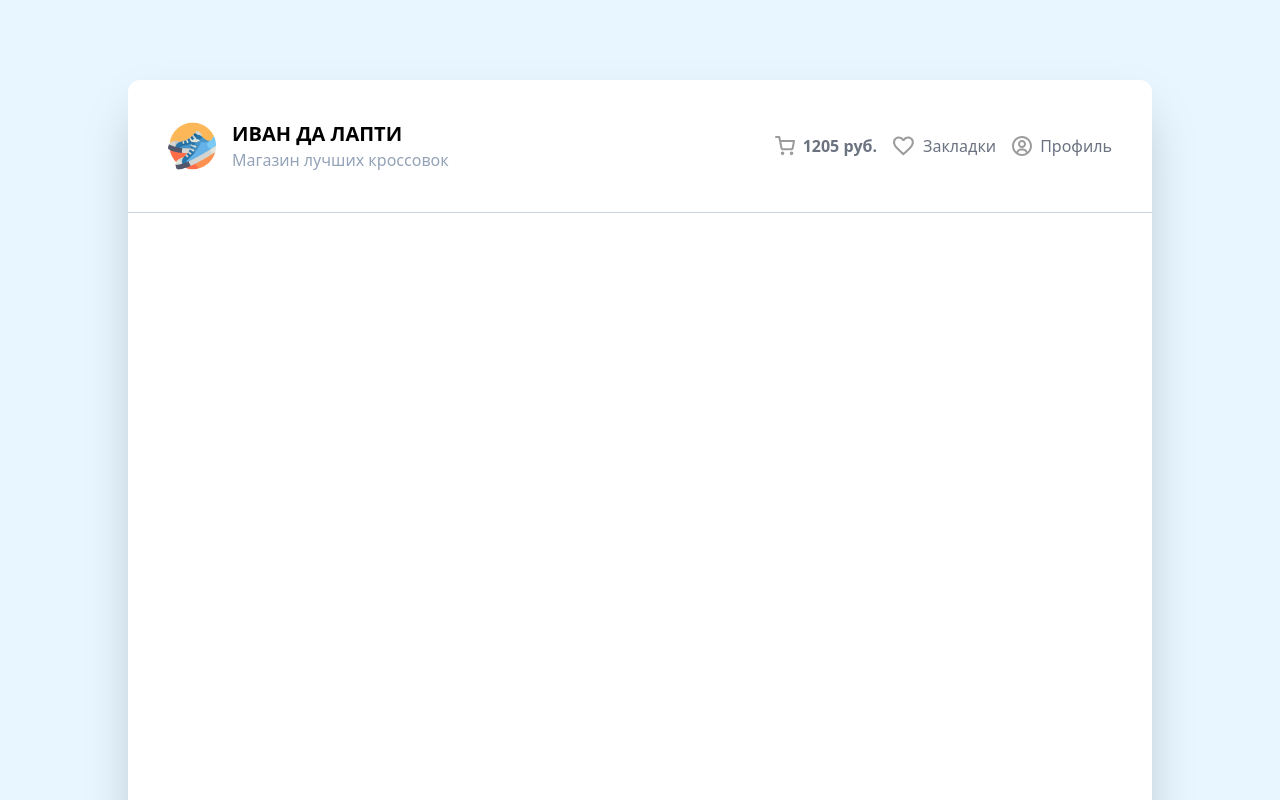
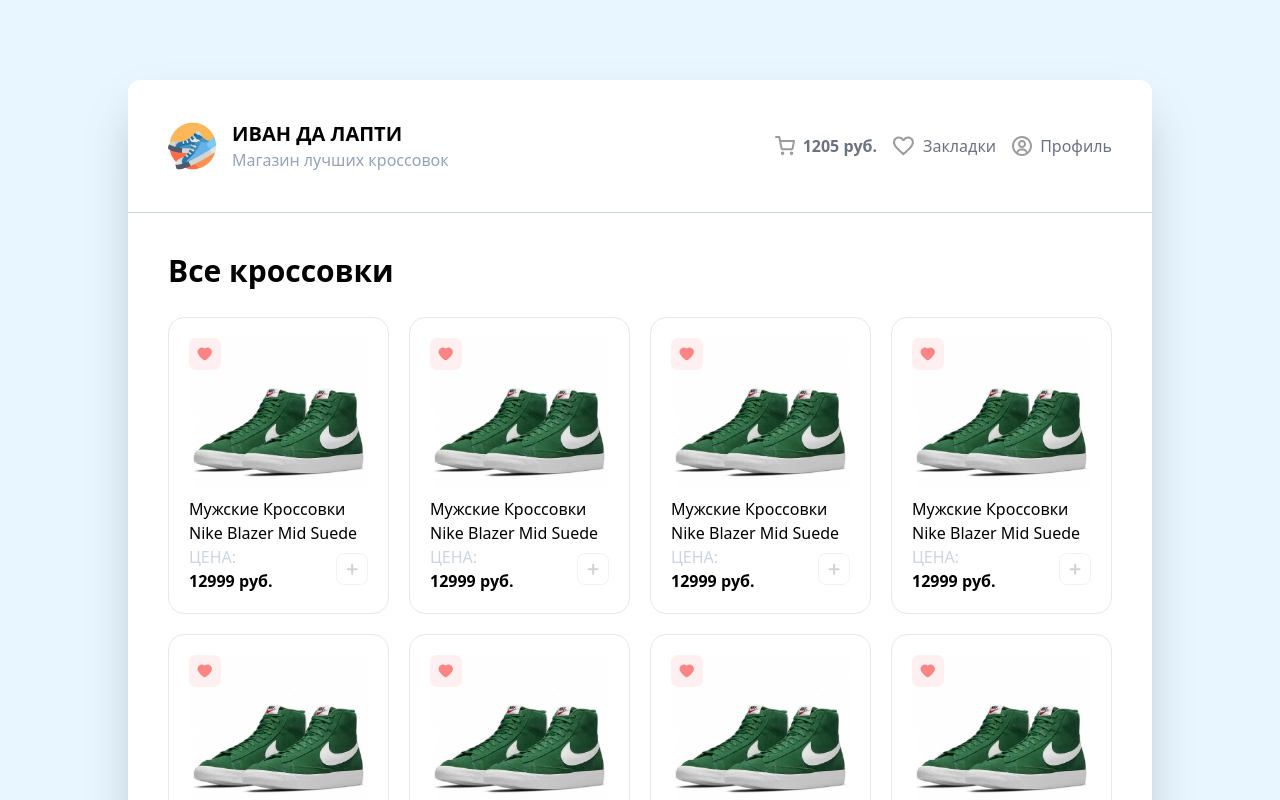
Before and after one commit to mrxyrma/sneakers, a Vue app: page / in a window 1280 px wide. Shown: the top 800 px of the page. Built offline with nearby package versions, Linux system fonts and the light colour scheme.

Commit message:
style: сверстать раздел с карточками товара

```diff
--- a/src/assets/base.css
+++ /dev/null
@@ -1,86 +0,0 @@
-/* color palette from <https://github.com/vuejs/theme> */
-:root {
-  --vt-c-white: #ffffff;
-  --vt-c-white-soft: #f8f8f8;
-  --vt-c-white-mute: #f2f2f2;
-
-  --vt-c-black: #181818;
-  --vt-c-black-soft: #222222;
-  --vt-c-black-mute: #282828;
-
-  --vt-c-indigo: #2c3e50;
-
-  --vt-c-divider-light-1: rgba(60, 60, 60, 0.29);
-  --vt-c-divider-light-2: rgba(60, 60, 60, 0.12);
-  --vt-c-divider-dark-1: rgba(84, 84, 84, 0.65);
-  --vt-c-divider-dark-2: rgba(84, 84, 84, 0.48);
-
-  --vt-c-text-light-1: var(--vt-c-indigo);
-  --vt-c-text-light-2: rgba(60, 60, 60, 0.66);
-  --vt-c-text-dark-1: var(--vt-c-white);
-  --vt-c-text-dark-2: rgba(235, 235, 235, 0.64);
-}
-
-/* semantic color variables for this project */
-:root {
-  --color-background: var(--vt-c-white);
-  --color-background-soft: var(--vt-c-white-soft);
-  --color-background-mute: var(--vt-c-white-mute);
-
-  --color-border: var(--vt-c-divider-light-2);
-  --color-border-hover: var(--vt-c-divider-light-1);
-
-  --color-heading: var(--vt-c-text-light-1);
-  --color-text: var(--vt-c-text-light-1);
-
-  --section-gap: 160px;
-}
-
-@media (prefers-color-scheme: dark) {
-  :root {
-    --color-background: var(--vt-c-black);
-    --color-background-soft: var(--vt-c-black-soft);
-    --color-background-mute: var(--vt-c-black-mute);
-
-    --color-border: var(--vt-c-divider-dark-2);
-    --color-border-hover: var(--vt-c-divider-dark-1);
-
-    --color-heading: var(--vt-c-text-dark-1);
-    --color-text: var(--vt-c-text-dark-2);
-  }
-}
-
-*,
-*::before,
-*::after {
-  box-sizing: border-box;
-  margin: 0;
-  font-weight: normal;
-}
-
-body {
-  min-height: 100vh;
-  color: var(--color-text);
-  background: var(--color-background);
-  transition:
-    color 0.5s,
-    background-color 0.5s;
-  line-height: 1.6;
-  font-family:
-    Inter,
-    -apple-system,
-    BlinkMacSystemFont,
-    'Segoe UI',
-    Roboto,
-    Oxygen,
-    Ubuntu,
-    Cantarell,
-    'Fira Sans',
-    'Droid Sans',
-    'Helvetica Neue',
-    sans-serif;
-  font-size: 15px;
-  text-rendering: optimizeLegibility;
-  -webkit-font-smoothing: antialiased;
-  -moz-osx-font-smoothing: grayscale;
-}
--- a/src/assets/main.css
+++ /dev/null
@@ -1,35 +0,0 @@
-@import './base.css';
-
-#app {
-  max-width: 1280px;
-  margin: 0 auto;
-  padding: 2rem;
-  font-weight: normal;
-}
-
-a,
-.green {
-  text-decoration: none;
-  color: hsla(160, 100%, 37%, 1);
-  transition: 0.4s;
-  padding: 3px;
-}
-
-@media (hover: hover) {
-  a:hover {
-    background-color: hsla(160, 100%, 37%, 0.2);
-  }
-}
-
-@media (min-width: 1024px) {
-  body {
-    display: flex;
-    place-items: center;
-  }
-
-  #app {
-    display: grid;
-    grid-template-columns: 1fr 1fr;
-    padding: 0 2rem;
-  }
-}
--- /dev/null
+++ b/src/entities/product-card-template/index.ts
@@ -0,0 +1 @@
+export { default as ProductCardTemplate } from './product-card-template.vue';
--- /dev/null
+++ b/src/entities/product-card-template/product-card-template.vue
@@ -0,0 +1,53 @@
+<script setup lang="ts">
+  import { computed } from 'vue';
+
+  type Props = {
+    name: string;
+    price: number;
+    imgUrl: string;
+    placement: 'cart' | 'list';
+  };
+
+  const props = defineProps<Props>();
+
+  const isList = computed(() => props.placement === 'list');
+  const stylesByPlacement = computed(() =>
+    isList.value ? 'hover:-translate-y-2 hover:shadow-xl transition' : 'two-columns'
+  );
+</script>
+
+<template>
+  <div
+    class="grid gap-2 rounded-2xl p-5 border cursor-pointer"
+    :class="stylesByPlacement"
+  >
+    <div>
+      <slot name="add-to-favorite"></slot>
+      <img
+        :src="imgUrl"
+        alt="Фото товара"
+      />
+    </div>
+    <div>
+      <div>{{ name }}</div>
+      <div class="flex items-center justify-between">
+        <div>
+          <p
+            v-if="isList"
+            class="uppercase text-slate-300"
+          >
+            Цена:
+          </p>
+          <p class="font-bold">{{ price }} руб.</p>
+        </div>
+        <slot name="add|remove-from-cart"></slot>
+      </div>
+    </div>
+  </div>
+</template>
+
+<style scoped>
+  .two-columns {
+    grid-template-columns: 90px 1fr;
+  }
+</style>
--- /dev/null
+++ b/src/features/product-card/add-to-cart.vue
@@ -0,0 +1,18 @@
+<script setup lang="ts">
+  import { computed, ref } from 'vue';
+
+  const isAdded = ref(false);
+  const src = computed(() => (isAdded.value ? '/checked.svg' : '/plus.svg'));
+
+  function onToggleAdd(): void {
+    isAdded.value = !isAdded.value;
+  }
+</script>
+
+<template #add-to-cart>
+  <img
+    :src="src"
+    alt="Добавить в корзину"
+    @click="onToggleAdd"
+  />
+</template>
--- /dev/null
+++ b/src/features/product-card/add-to-favorite.vue
@@ -0,0 +1,19 @@
+<script setup lang="ts">
+  import { computed, ref } from 'vue';
+
+  const isFavorite = ref(false);
+  const src = computed(() => (isFavorite.value ? '/like-1.svg' : '/like-2.svg'));
+
+  function onToggleFavorite(): void {
+    isFavorite.value = !isFavorite.value;
+  }
+</script>
+
+<template>
+  <img
+    :src="src"
+    alt="Добавить в избранное"
+    class="absolute"
+    @click="onToggleFavorite"
+  />
+</template>
--- /dev/null
+++ b/src/features/product-card/index.ts
@@ -0,0 +1,2 @@
+export * from './add-to-cart.vue';
+export * from './add-to-favorite.vue';
--- a/src/pages/main-page/main-page.vue
+++ b/src/pages/main-page/main-page.vue
@@ -1,9 +1,11 @@
 <script setup lang="ts">
   import { AppHeader } from '@/shared/app-header';
+  import { ProductList } from '@/widgets/product-list';
 </script>
 
 <template>
-  <main class="mx-auto rounded-xl shadow-2xl h-screen w-4/5 bg-white my-20">
+  <div class="mx-auto rounded-xl shadow-2xl w-4/5 bg-white my-20">
     <app-header />
-  </main>
+    <product-list />
+  </div>
 </template>
--- /dev/null
+++ b/src/widgets/product-list/index.ts
@@ -0,0 +1 @@
+export { default as ProductList } from './product-list.vue';
--- /dev/null
+++ b/src/widgets/product-list/product-list.vue
@@ -0,0 +1,34 @@
+<script setup lang="ts">
+  import { ProductCardTemplate } from '@/entities/product-card-template';
+  import AddToCart from '@/features/product-card/add-to-cart.vue';
+  import AddToFavorite from '@/features/product-card/add-to-favorite.vue';
+</script>
+
+<template>
+  <main class="p-10">
+    <h2 class="text-3xl font-bold">Все кроссовки</h2>
+    <ul class="grid gap-5 pt-7 product-list">
+      <product-card-template
+        v-for="i in 12"
+        :key="i"
+        name="Мужские Кроссовки Nike Blazer Mid Suede"
+        img-url="/sneakers/sneakers-1.jpg"
+        price="12999"
+        placement="list"
+      >
+        <template #add-to-favorite>
+          <add-to-favorite />
+        </template>
+        <template #add|remove-from-cart>
+          <add-to-cart />
+        </template>
+      </product-card-template>
+    </ul>
+  </main>
+</template>
+
+<style scoped>
+  .product-list {
+    grid-template-columns: repeat(auto-fit, minmax(200px, 1fr));
+  }
+</style>
```
Also changed, not shown: src/assets/logo.svg (deleted).
